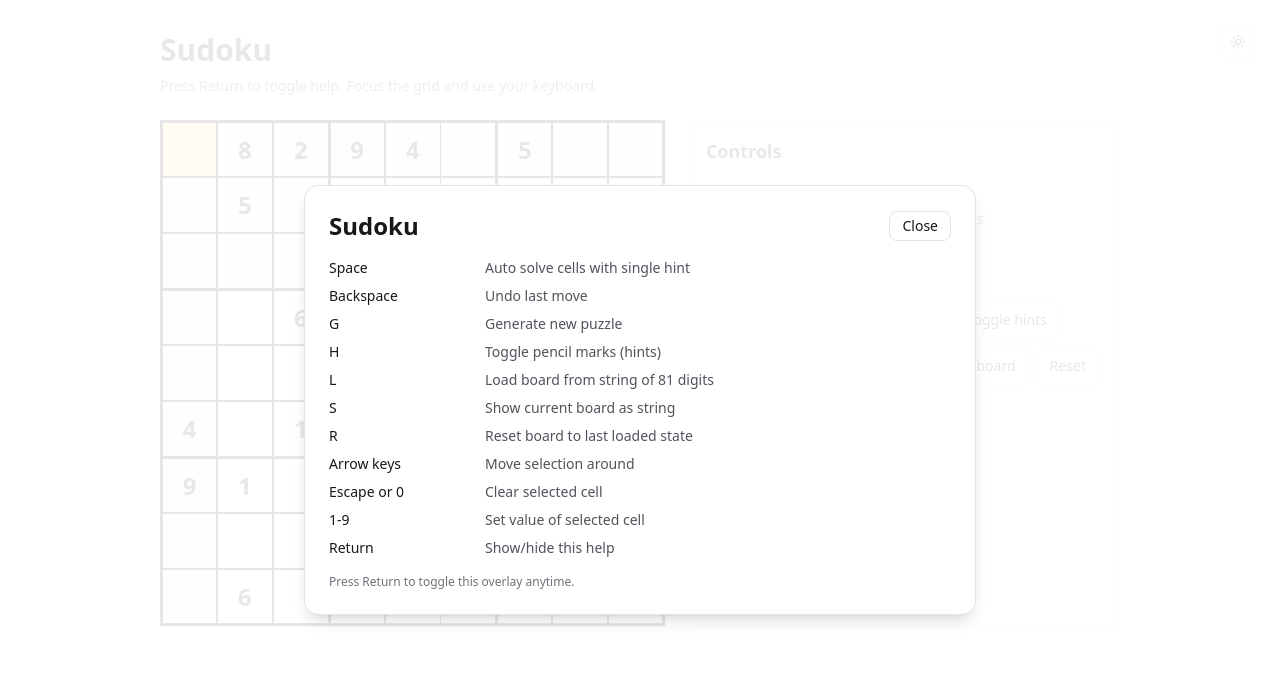
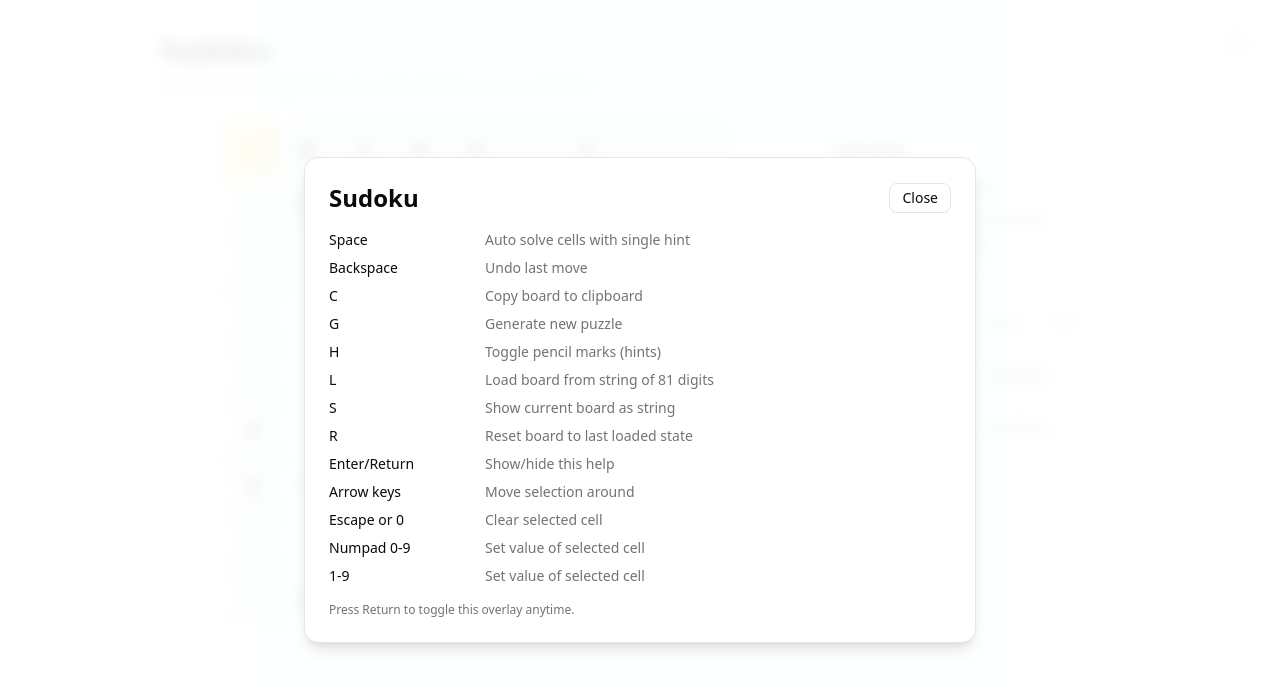
Before and after one commit to janbkrejci/hobby-projects, a Next.js app: page /sudoku in a window 1280 px wide. Shown: the top 690 px of the page. Built offline with nearby package versions, Linux system fonts and the light colour scheme.

Commit message:
Refine Sudoku UI and add coverage tooling

```diff
--- a/package.json
+++ b/package.json
@@ -35,6 +35,7 @@
     "@types/node": "^20",
     "@types/react": "^19",
     "@types/react-dom": "^19",
+    "@vitest/coverage-v8": "^4.0.18",
     "eslint": "^9",
     "eslint-config-next": "16.1.4",
     "husky": "^9.1.6",
--- a/src/app/sudoku/page.tsx
+++ b/src/app/sudoku/page.tsx
@@ -28,15 +28,17 @@ import {
 const HELP_ITEMS = [
   ["Space", "Auto solve cells with single hint"],
   ["Backspace", "Undo last move"],
+  ["C", "Copy board to clipboard"],
   ["G", "Generate new puzzle"],
   ["H", "Toggle pencil marks (hints)"],
   ["L", "Load board from string of 81 digits"],
   ["S", "Show current board as string"],
   ["R", "Reset board to last loaded state"],
+  ["Enter/Return", "Show/hide this help"],
   ["Arrow keys", "Move selection around"],
   ["Escape or 0", "Clear selected cell"],
+  ["Numpad 0-9", "Set value of selected cell"],
   ["1-9", "Set value of selected cell"],
-  ["Return", "Show/hide this help"],
 ];
 
 type Step = {
@@ -280,6 +282,11 @@ export default function SudokuPage() {
         setShowHints((value) => !value);
         return;
       }
+      if (event.code === "KeyC" && !event.metaKey && !event.ctrlKey) {
+        event.preventDefault();
+        handleCopyBoard();
+        return;
+      }
       if (event.code === "KeyL") {
         event.preventDefault();
         handleLoad();
@@ -387,12 +394,19 @@ export default function SudokuPage() {
       ? "bg-red-100 dark:bg-red-900/40"
       : "bg-card";
 
+  const controlButtonClass =
+    "flex min-h-11 w-full min-w-0 items-center justify-between gap-2 rounded-md border border-border bg-background px-3 py-2 text-left text-sm text-foreground shadow-sm transition hover:bg-muted";
+  const keyHintClass =
+    "rounded-md border border-border bg-card px-2 py-0.5 text-[10px] font-medium uppercase tracking-wide text-muted-foreground";
+
   return (
-    <div className={cn("min-h-screen w-full text-zinc-900", boardStatusClass)}>
+    <div
+      className={cn("min-h-screen w-full text-foreground", boardStatusClass)}
+    >
       <div className="mx-auto flex min-h-screen max-w-5xl flex-col gap-6 px-4 py-8 sm:px-8">
         <header className="flex flex-col gap-2">
           <h1 className="text-3xl font-semibold">Sudoku</h1>
-          <p className="text-sm text-zinc-600">
+          <p className="text-sm text-muted-foreground">
             Press Return to toggle help. Focus the grid and use your keyboard.
           </p>
         </header>
@@ -401,7 +415,7 @@ export default function SudokuPage() {
           <section className="flex w-full items-center justify-center">
             <div
               className={cn(
-                "grid grid-cols-9 gap-0 border border-black shadow-sm",
+                "grid grid-cols-9 gap-0 border border-border shadow-sm",
                 boardSurfaceClass,
               )}
               role="grid"
@@ -439,14 +453,16 @@ export default function SudokuPage() {
                       "relative flex h-10 w-10 items-center justify-center text-lg",
                       "sm:h-12 sm:w-12 sm:text-xl",
                       "md:h-14 md:w-14 md:text-2xl",
-                      "border-black transition-colors",
+                      "border-zinc-300 transition-colors dark:border-zinc-700",
                       borderClasses,
-                      isHighlighted && "bg-emerald-50",
-                      isSelected && "bg-yellow-200",
-                      isError && "bg-yellow-300",
-                      isError && isSelected && "bg-yellow-400",
-                      isLocked && "font-semibold text-zinc-900",
-                      !isLocked && value === 0 && "text-zinc-400",
+                      isHighlighted && "bg-emerald-50 dark:bg-emerald-900/30",
+                      isSelected && "bg-amber-200 dark:bg-amber-600/40",
+                      isError && "bg-rose-200 dark:bg-rose-700/40",
+                      isError &&
+                        isSelected &&
+                        "bg-rose-300 dark:bg-rose-600/50",
+                      isLocked && "font-semibold text-foreground",
+                      !isLocked && value === 0 && "text-muted-foreground",
                     )}
                   >
                     {value !== 0 ? (
@@ -456,7 +472,9 @@ export default function SudokuPage() {
                         className={cn(
                           "grid h-full w-full grid-cols-3 grid-rows-3 text-[0.5rem] leading-none",
                           "sm:text-[0.6rem] md:text-[0.65rem]",
-                          showHints ? "text-zinc-500" : "text-transparent",
+                          showHints
+                            ? "text-muted-foreground"
+                            : "text-transparent",
                         )}
                       >
                         {Array.from({ length: 9 }, (_, n) => {
@@ -480,20 +498,22 @@ export default function SudokuPage() {
 
           <aside
             className={cn(
-              "flex flex-col gap-4 rounded-lg border border-zinc-200 p-4 shadow-sm",
+              "flex flex-col gap-4 rounded-lg border border-border bg-card p-4 shadow-sm",
               solved
-                ? "bg-emerald-100"
+                ? "bg-emerald-100/70 dark:bg-emerald-900/20"
                 : isComplete && hasConflicts
-                  ? "bg-red-100"
-                  : "bg-white",
+                  ? "bg-rose-100/70 dark:bg-rose-900/20"
+                  : "bg-card",
             )}
           >
             <h2 className="text-lg font-semibold">Controls</h2>
-            <div className="grid grid-cols-2 gap-2 text-sm text-zinc-600">
+            <div className="grid grid-cols-2 gap-2 text-sm text-muted-foreground">
               <span>Hints</span>
-              <span>{showHints ? "On" : "Off"}</span>
+              <span className="text-foreground">
+                {showHints ? "On" : "Off"}
+              </span>
               <span>Status</span>
-              <span>
+              <span className="text-foreground">
                 {solved
                   ? "Solved"
                   : isComplete
@@ -503,59 +523,82 @@ export default function SudokuPage() {
                     : "In progress"}
               </span>
               <span>Errors</span>
-              <span>{hasConflicts ? "Yes" : "No"}</span>
+              <span className="text-foreground">
+                {hasConflicts ? "Yes" : "No"}
+              </span>
               <span>Selection</span>
-              <span>{selection + 1}</span>
+              <span className="text-foreground">{selection + 1}</span>
             </div>
-            <div className="flex flex-wrap gap-2 text-sm">
+            <div className="grid gap-2 text-sm sm:grid-cols-2">
               <button
                 type="button"
-                className="rounded-md border border-zinc-200 px-3 py-2 hover:bg-zinc-50"
+                className={controlButtonClass}
                 onClick={handleGenerate}
               >
-                Generate
+                <span className="min-w-0 truncate whitespace-nowrap">
+                  Generate puzzle
+                </span>
+                <kbd className={keyHintClass}>G</kbd>
               </button>
               <button
                 type="button"
-                className="rounded-md border border-zinc-200 px-3 py-2 hover:bg-zinc-50"
+                className={controlButtonClass}
                 onClick={autoSolve}
               >
-                Auto-solve singles
+                <span className="min-w-0 truncate whitespace-nowrap">
+                  Auto-solve singles
+                </span>
+                <kbd className={keyHintClass}>Space</kbd>
               </button>
               <button
                 type="button"
-                className="rounded-md border border-zinc-200 px-3 py-2 hover:bg-zinc-50"
+                className={controlButtonClass}
                 onClick={() => setShowHints((value) => !value)}
               >
-                Toggle hints
+                <span className="min-w-0 truncate whitespace-nowrap">
+                  Toggle hints
+                </span>
+                <kbd className={keyHintClass}>H</kbd>
               </button>
               <button
                 type="button"
-                className="rounded-md border border-zinc-200 px-3 py-2 hover:bg-zinc-50"
+                className={controlButtonClass}
                 onClick={() => handleCopyBoard()}
               >
-                {copied ? "Copied!" : "Copy board"}
+                <span className="min-w-0 truncate whitespace-nowrap">
+                  {copied ? "Copied!" : "Copy board"}
+                </span>
+                <kbd className={keyHintClass}>C</kbd>
               </button>
               <button
                 type="button"
-                className="rounded-md border border-zinc-200 px-3 py-2 hover:bg-zinc-50"
+                className={controlButtonClass}
                 onClick={handleShowString}
               >
-                Show board
+                <span className="min-w-0 truncate whitespace-nowrap">
+                  Show board
+                </span>
+                <kbd className={keyHintClass}>S</kbd>
               </button>
               <button
                 type="button"
-                className="rounded-md border border-zinc-200 px-3 py-2 hover:bg-zinc-50"
+                className={controlButtonClass}
                 onClick={handleLoad}
               >
-                Load board
+                <span className="min-w-0 truncate whitespace-nowrap">
+                  Load board
+                </span>
+                <kbd className={keyHintClass}>L</kbd>
               </button>
               <button
                 type="button"
-                className="rounded-md border border-zinc-200 px-3 py-2 hover:bg-zinc-50"
+                className={controlButtonClass}
                 onClick={handleResetLoaded}
               >
-                Reset
+                <span className="min-w-0 truncate whitespace-nowrap">
+                  Reset board
+                </span>
+                <kbd className={keyHintClass}>R</kbd>
               </button>
             </div>
           </aside>
@@ -578,7 +621,7 @@ export default function SudokuPage() {
             </DialogHeader>
             <div className="mt-4 grid gap-2">
               <label
-                className="text-sm font-medium text-zinc-900"
+                className="text-sm font-medium text-foreground"
                 htmlFor="clues"
               >
                 Clues
@@ -590,9 +633,9 @@ export default function SudokuPage() {
                 max={81}
                 value={generateValue}
                 onChange={(event) => setGenerateValue(event.target.value)}
-                className="rounded-md border border-zinc-200 px-3 py-2 text-sm outline-none focus:border-zinc-400"
+                className="rounded-md border border-border bg-background px-3 py-2 text-sm text-foreground outline-none focus:border-foreground/40"
               />
-              <p className="text-xs text-zinc-500">
+              <p className="text-xs text-muted-foreground">
                 Easiest: 47+ | Easy: 36-46 | Medium: 32-35 | Hard: 28-31 |
                 Extremely hard: 21-27
               </p>
@@ -601,14 +644,14 @@ export default function SudokuPage() {
               <DialogClose asChild>
                 <button
                   type="button"
-                  className="rounded-md border border-zinc-200 px-4 py-2 text-sm hover:bg-zinc-50"
+                  className="rounded-md border border-border px-4 py-2 text-sm hover:bg-muted"
                 >
                   Cancel
                 </button>
               </DialogClose>
               <button
                 type="submit"
-                className="rounded-md bg-zinc-900 px-4 py-2 text-sm text-white hover:bg-zinc-800"
+                className="rounded-md bg-foreground px-4 py-2 text-sm text-background hover:bg-foreground/90"
               >
                 Generate
               </button>
@@ -633,7 +676,7 @@ export default function SudokuPage() {
             </DialogHeader>
             <div className="mt-4 grid gap-2">
               <label
-                className="text-sm font-medium text-zinc-900"
+                className="text-sm font-medium text-foreground"
                 htmlFor="board-input"
               >
                 Board string
@@ -646,23 +689,27 @@ export default function SudokuPage() {
                   setLoadValue(event.target.value);
                   if (loadError) setLoadError(null);
                 }}
-                className="rounded-md border border-zinc-200 px-3 py-2 text-sm outline-none focus:border-zinc-400"
+                className="rounded-md border border-border bg-background px-3 py-2 text-sm text-foreground outline-none focus:border-foreground/40"
                 placeholder="81 digits, e.g. 530070000..."
               />
-              {loadError && <p className="text-xs text-red-600">{loadError}</p>}
+              {loadError && (
+                <p className="text-xs text-rose-600 dark:text-rose-400">
+                  {loadError}
+                </p>
+              )}
             </div>
             <DialogFooter>
               <DialogClose asChild>
                 <button
                   type="button"
-                  className="rounded-md border border-zinc-200 px-4 py-2 text-sm hover:bg-zinc-50"
+                  className="rounded-md border border-border px-4 py-2 text-sm hover:bg-muted"
                 >
                   Cancel
                 </button>
               </DialogClose>
               <button
                 type="submit"
-                className="rounded-md bg-zinc-900 px-4 py-2 text-sm text-white hover:bg-zinc-800"
+                className="rounded-md bg-foreground px-4 py-2 text-sm text-background hover:bg-foreground/90"
               >
                 Load
               </button>
@@ -681,7 +728,7 @@ export default function SudokuPage() {
           </DialogHeader>
           <div className="mt-4 grid gap-2">
             <label
-              className="text-sm font-medium text-zinc-900"
+              className="text-sm font-medium text-foreground"
               htmlFor="board-string"
             >
               Current board
@@ -691,21 +738,21 @@ export default function SudokuPage() {
               rows={4}
               value={boardString}
               readOnly
-              className="rounded-md border border-zinc-200 px-3 py-2 text-sm outline-none"
+              className="rounded-md border border-border bg-background px-3 py-2 text-sm text-foreground outline-none"
             />
           </div>
           <DialogFooter>
             <DialogClose asChild>
               <button
                 type="button"
-                className="rounded-md border border-zinc-200 px-4 py-2 text-sm hover:bg-zinc-50"
+                className="rounded-md border border-border px-4 py-2 text-sm hover:bg-muted"
               >
                 Close
               </button>
             </DialogClose>
             <button
               type="button"
-              className="rounded-md bg-zinc-900 px-4 py-2 text-sm text-white hover:bg-zinc-800"
+              className="rounded-md bg-foreground px-4 py-2 text-sm text-background hover:bg-foreground/90"
               onClick={() => handleCopyBoard(boardString)}
             >
               {copied ? "Copied!" : "Copy to clipboard"}
@@ -732,14 +779,14 @@ export default function SudokuPage() {
               <DialogClose asChild>
                 <button
                   type="button"
-                  className="rounded-md border border-zinc-200 px-4 py-2 text-sm hover:bg-zinc-50"
+                  className="rounded-md border border-border px-4 py-2 text-sm hover:bg-muted"
                 >
                   Cancel
                 </button>
               </DialogClose>
               <button
                 type="submit"
-                className="rounded-md bg-zinc-900 px-4 py-2 text-sm text-white hover:bg-zinc-800"
+                className="rounded-md bg-foreground px-4 py-2 text-sm text-background hover:bg-foreground/90"
                 autoFocus
               >
                 Reset
@@ -750,27 +797,27 @@ export default function SudokuPage() {
       </Dialog>
 
       {showHelp && (
-        <div className="fixed inset-0 z-50 flex items-center justify-center bg-white/90 p-6">
-          <div className="w-full max-w-2xl rounded-xl border border-zinc-200 bg-white p-6 shadow-lg">
+        <div className="fixed inset-0 z-50 flex items-center justify-center bg-background/90 p-6 backdrop-blur-sm">
+          <div className="w-full max-w-2xl rounded-xl border border-border bg-card p-6 text-foreground shadow-lg">
             <div className="mb-4 flex items-center justify-between">
               <h2 className="text-2xl font-semibold">Sudoku</h2>
               <button
                 type="button"
-                className="rounded-md border border-zinc-200 px-3 py-1 text-sm"
+                className="rounded-md border border-border px-3 py-1 text-sm hover:bg-muted"
                 onClick={() => setShowHelp(false)}
               >
                 Close
               </button>
             </div>
-            <div className="grid gap-2 text-sm text-zinc-600">
+            <div className="grid gap-2 text-sm text-muted-foreground">
               {HELP_ITEMS.map(([key, description]) => (
                 <div key={key} className="grid grid-cols-[140px_1fr] gap-4">
-                  <span className="font-medium text-zinc-900">{key}</span>
+                  <span className="font-medium text-foreground">{key}</span>
                   <span>{description}</span>
                 </div>
               ))}
             </div>
-            <p className="mt-4 text-xs text-zinc-500">
+            <p className="mt-4 text-xs text-muted-foreground">
               Press Return to toggle this overlay anytime.
             </p>
           </div>
--- a/src/components/ui/dialog.tsx
+++ b/src/components/ui/dialog.tsx
@@ -14,7 +14,10 @@ const DialogOverlay = React.forwardRef<
 >(({ className, ...props }, ref) => (
   <DialogPrimitive.Overlay
     ref={ref}
-    className={cn("fixed inset-0 z-50 bg-black/40 backdrop-blur-sm", className)}
+    className={cn(
+      "fixed inset-0 z-50 bg-black/40 backdrop-blur-sm dark:bg-black/60",
+      className,
+    )}
     {...props}
   />
 ));
@@ -29,7 +32,7 @@ const DialogContent = React.forwardRef<
     <DialogPrimitive.Content
       ref={ref}
       className={cn(
-        "fixed left-1/2 top-1/2 z-50 w-[90vw] max-w-lg -translate-x-1/2 -translate-y-1/2 rounded-2xl border border-zinc-200 bg-white p-6 shadow-lg",
+        "fixed left-1/2 top-1/2 z-50 w-[90vw] max-w-lg -translate-x-1/2 -translate-y-1/2 rounded-2xl border border-border bg-card p-6 text-foreground shadow-lg",
         className,
       )}
       {...props}
@@ -66,7 +69,7 @@ const DialogTitle = React.forwardRef<
 >(({ className, ...props }, ref) => (
   <DialogPrimitive.Title
     ref={ref}
-    className={cn("text-lg font-semibold text-zinc-900", className)}
+    className={cn("text-lg font-semibold text-foreground", className)}
     {...props}
   />
 ));
@@ -78,7 +81,7 @@ const DialogDescription = React.forwardRef<
 >(({ className, ...props }, ref) => (
   <DialogPrimitive.Description
     ref={ref}
-    className={cn("text-sm text-zinc-600", className)}
+    className={cn("text-sm text-muted-foreground", className)}
     {...props}
   />
 ));
```
Also changed, not shown: 2 other files (tests, documents, lock files or other folders).
